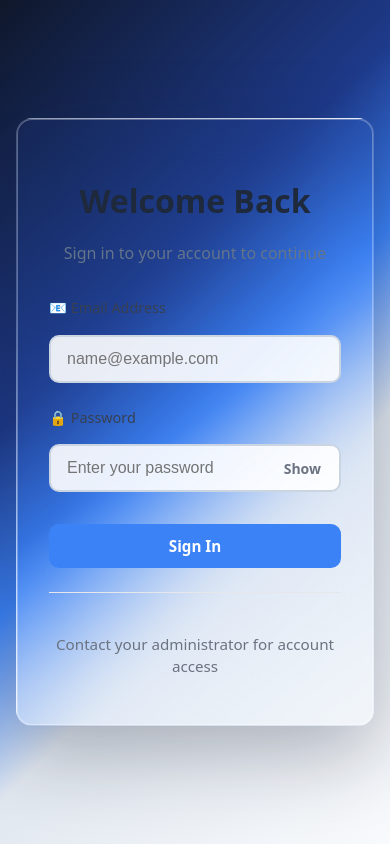
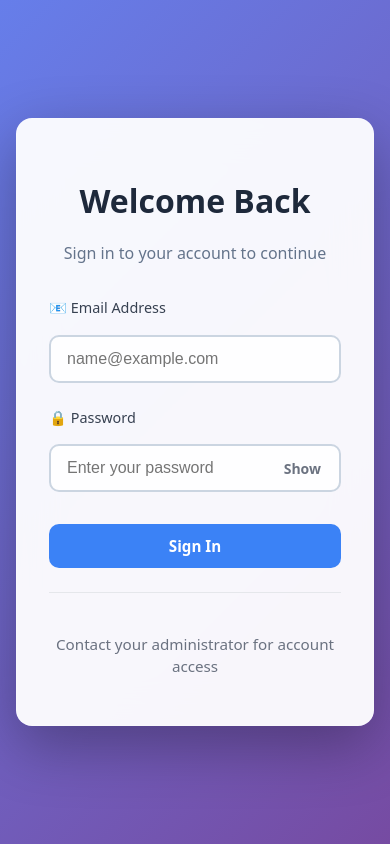
Before and after one commit to Dhiruu021/Docverify, a React (Vite) app in the folder frontend/: page / in a window 390 px wide. Built offline with nearby package versions, Linux system fonts and the light colour scheme; no server answers.

Commit message:
Update login page mobile background to purple gradient

```diff
--- a/frontend/src/pages/Login.css
+++ b/frontend/src/pages/Login.css
@@ -264,6 +264,7 @@
 @media (max-width: 968px) {
   .auth-wrapper {
     grid-template-columns: 1fr;
+    background: linear-gradient(135deg, #667eea 0%, #764ba2 100%);
   }
 
   .auth-hero {
@@ -272,6 +273,11 @@
 
   .auth-form-container {
     padding: 2rem;
+  }
+
+  .auth-card {
+    background: rgba(255, 255, 255, 0.95);
+    box-shadow: 0 20px 60px rgba(0, 0, 0, 0.3);
   }
 }
 
```
